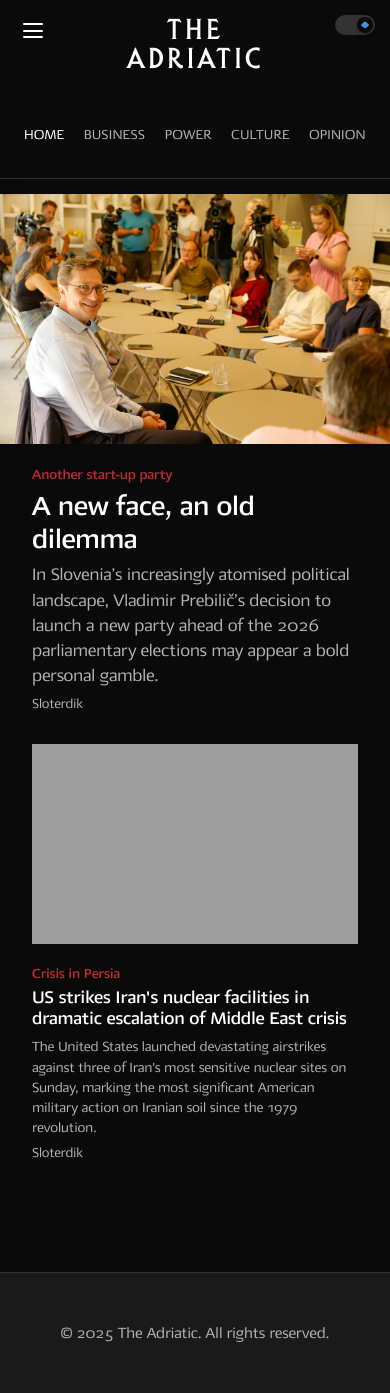
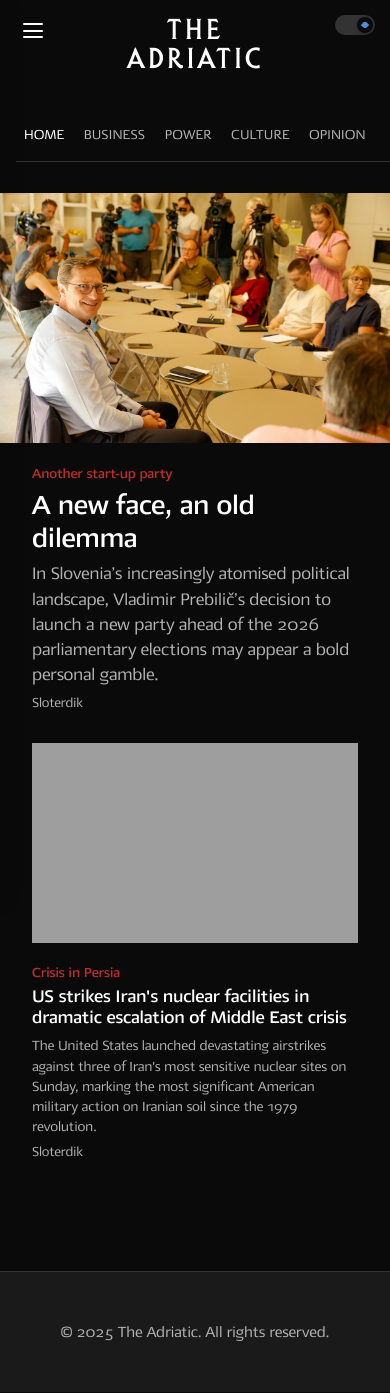
Before and after one commit to tfhoerest/azt, a Jekyll site: the page built from index.html, in a window 390 px wide. Built offline with Jekyll 4.4.1, drawn with Linux system fonts in a browser that asks for light colours; some web fonts are replaced; the list of posts is cut into pages by our own code.

Commit message:
Update default.html

```diff
--- a/_layouts/default.html
+++ b/_layouts/default.html
@@ -605,17 +605,29 @@
         /* MOBILE OPTIMIZATION */
         @media (max-width: 48em) {
             /* Make masthead container full width with full-width border */
-            .masthead-container {
-                max-width: none; /* Remove width constraint */
-                margin: 0; /* Remove auto margins */
-                padding-left: 0;
-                padding-right: 0;
-                border-bottom: none;
-            }
+  .masthead-container {
+    max-width: none;
+    margin: 0;
+    padding-left: 0;
+    padding-right: 0;
+    padding-bottom: var(--z-ds-space-s);
+    border-bottom: none;
+    position: relative;
+  }
+
+              .masthead-container::after {
+    content: '';
+    position: absolute;
+    bottom: 0;
+    left: 0;
+    width: 100vw; /* Full screen width */
+    height: 1px;
+    background: var(--z-ds-color-border);
+  }
 
   .masthead {
     padding: var(--z-ds-space-s);
-    border-bottom: 1px solid var(--z-ds-color-border);
+    border-bottom: none;
   }
 
             .main-nav {
```
